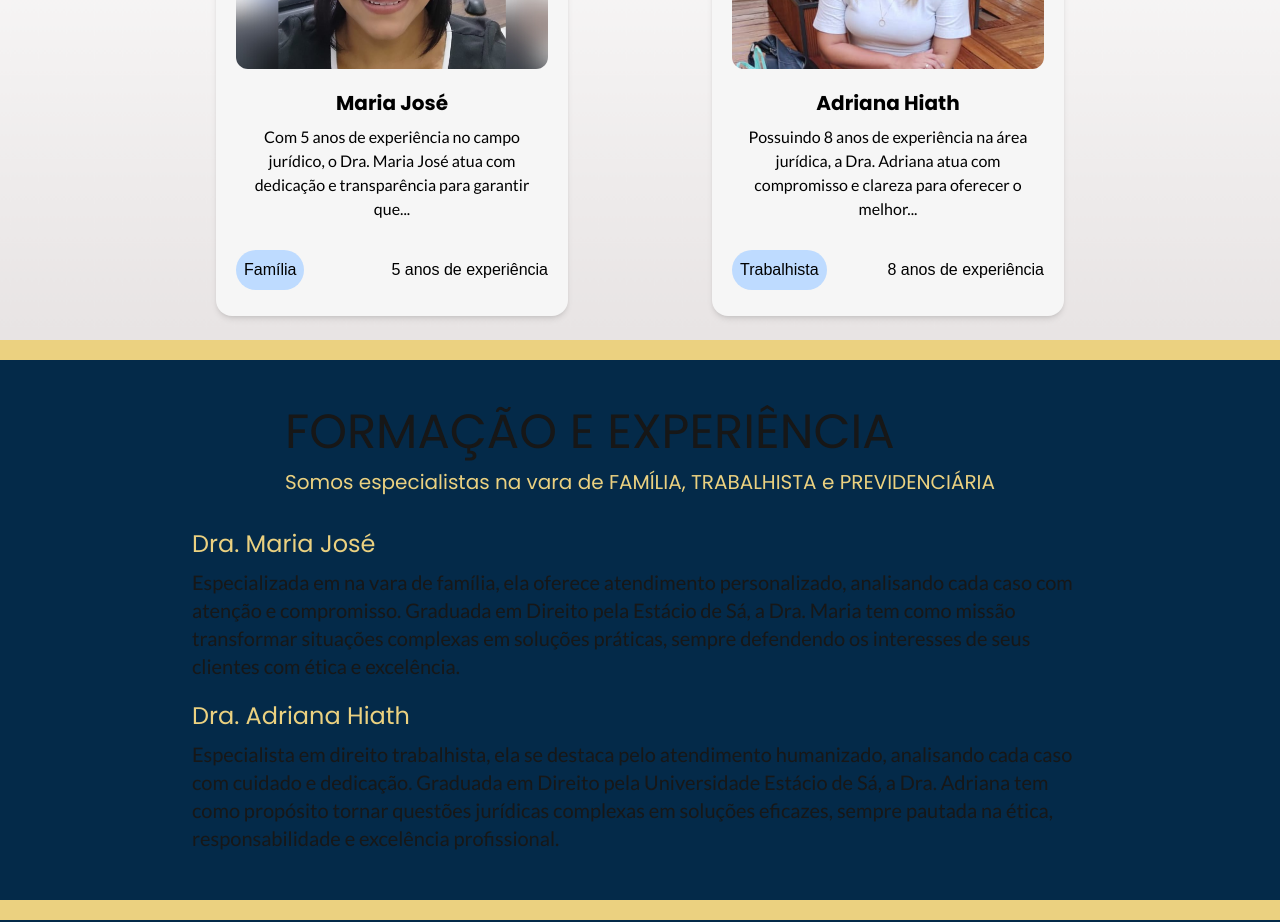
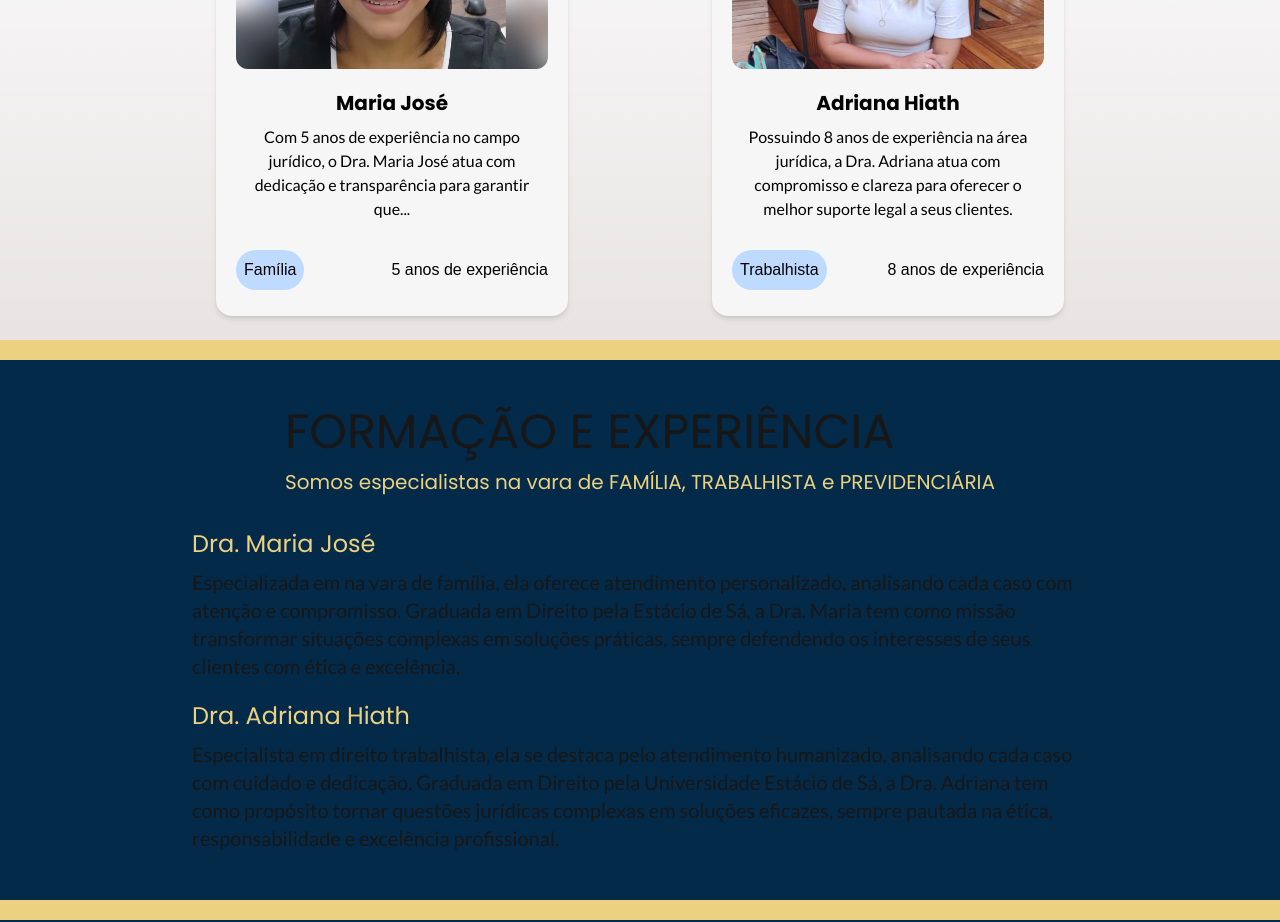
Before and after one commit to DavidSheltonSF/advogados-landing-page, a Next.js app: page / in a window 1280 px wide. Shown: the part 1340-2262 px from the top of the page. Built offline with nearby package versions, Linux system fonts and the light colour scheme.

Commit message:
refactor(components): set 27 number of words to reduceText function

```diff
--- a/src/app/components/professionalCard/index.tsx
+++ b/src/app/components/professionalCard/index.tsx
@@ -35,7 +35,7 @@ export function  ProfessionalCard(props: Props) {
       </header>
       <main className=" h-[40%] flex flex-col items-center">
         <h1 className="mt-5 font-bold text-black text-xl">{name}</h1>
-        <p className="mt-2 text-black text-center">{reduceText(description)}</p>
+        <p className="mt-2 text-black text-center">{reduceText(description, 27)}</p>
       </main>
       <footer className="h-[12%] w-full flex items-center justify-between">
         <span className="text-black bg-blue-200 rounded-full content-center p-2 h-fit">{specialization}</span>
```
